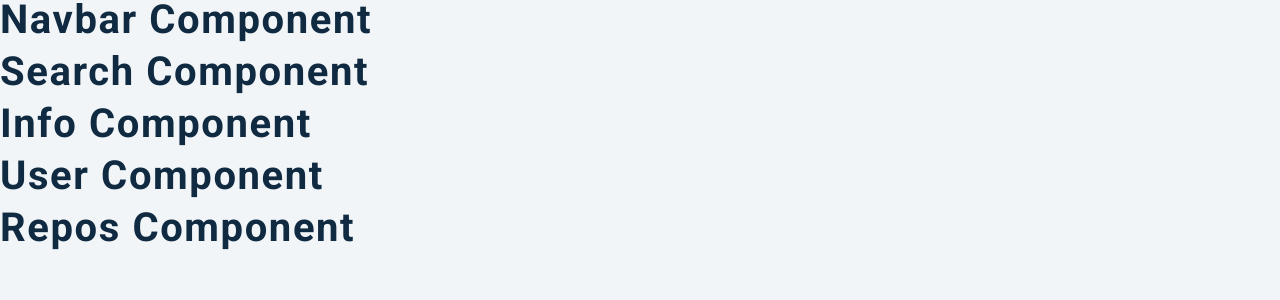
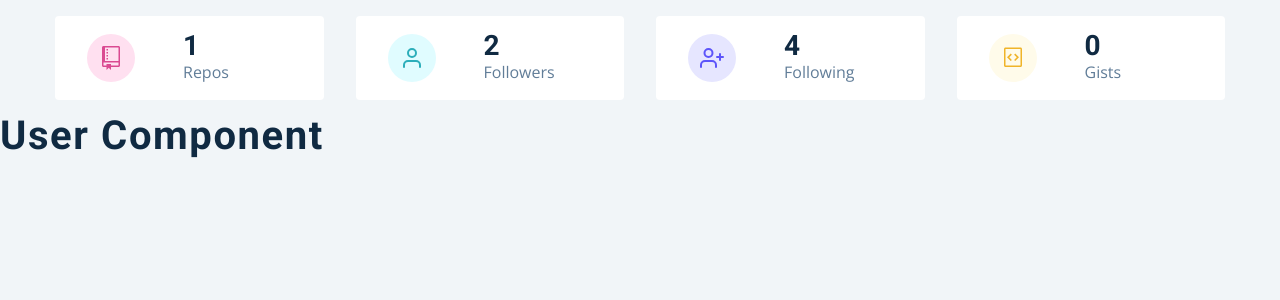
Before and after one commit to dastageer-eth/Search-Github, a React (Create React App) app: page / in a window 1280 px wide. Shown: the top 300 px of the page. Built offline with nearby package versions, Linux system fonts and the light colour scheme.

Commit message:
Info Added

```diff
--- a/package.json
+++ b/package.json
@@ -10,6 +10,7 @@
     "react": "^17.0.1",
     "react-bootstrap": "^1.4.3",
     "react-dom": "^17.0.1",
+    "react-icons": "^4.1.0",
     "react-router-dom": "^5.2.0",
     "react-scripts": "4.0.1",
     "styled-components": "^5.2.1",
--- a/src/components/Info.js
+++ b/src/components/Info.js
@@ -1,14 +1,62 @@
 import React, { useContext } from "react";
 import styled from "styled-components";
 import { GithubContext } from "../context/context";
+import { GoRepo, GoGist } from "react-icons/go";
+import { FiUser, FiUserPlus } from "react-icons/fi";
 
 const Info = () => {
-  const data = useContext(GithubContext);
-  console.log(data);
+  const { githubUser } = useContext(GithubContext);
+  const { public_repos, followers, following, public_gists } = githubUser;
+  const items = [
+    {
+      id: 1,
+      icon: <GoRepo className="icon" />,
+      label: "repos",
+      value: public_repos,
+      color: "pink",
+    },
+    {
+      id: 2,
+      icon: <FiUser className="icon" />,
+      label: "followers",
+      value: followers,
+      color: "green",
+    },
+    {
+      id: 3,
+      icon: <FiUserPlus className="icon" />,
+      label: "following",
+      value: following,
+      color: "purple",
+    },
+    {
+      id: 4,
+      icon: <GoGist className="icon" />,
+      label: "gists",
+      value: public_gists,
+      color: "yellow",
+    },
+  ];
   return (
-    <div>
-      <h2>Info Component</h2>
-    </div>
+    <section className="section">
+      <Wrapper className="section-center">
+        {items.map((item) => {
+          return <Item key = {item.id}{...item}></Item>;
+        })}
+      </Wrapper>
+    </section>
+  );
+};
+
+const Item = ({ icon, label, value, color }) => {
+  return (
+    <article className="item">
+      <span className={color}>{icon}</span>
+      <div>
+        <h3>{value}</h3>
+        <p>{label}</p>
+      </div>
+    </article>
   );
 };
 
--- a/src/pages/Dashboard.js
+++ b/src/pages/Dashboard.js
@@ -3,11 +3,11 @@
 
 const Dashboard = () => {
     return <div>
-        <Navbar />
-        <Search />
+        {/* <Navbar /> */}
+        {/* <Search /> */}
         <Info />
         <User />
-        <Repos />
+        {/* <Repos /> */}
 
     </div>
 }
```
Also changed, not shown: 2 other files (tests, documents, lock files or other folders).
